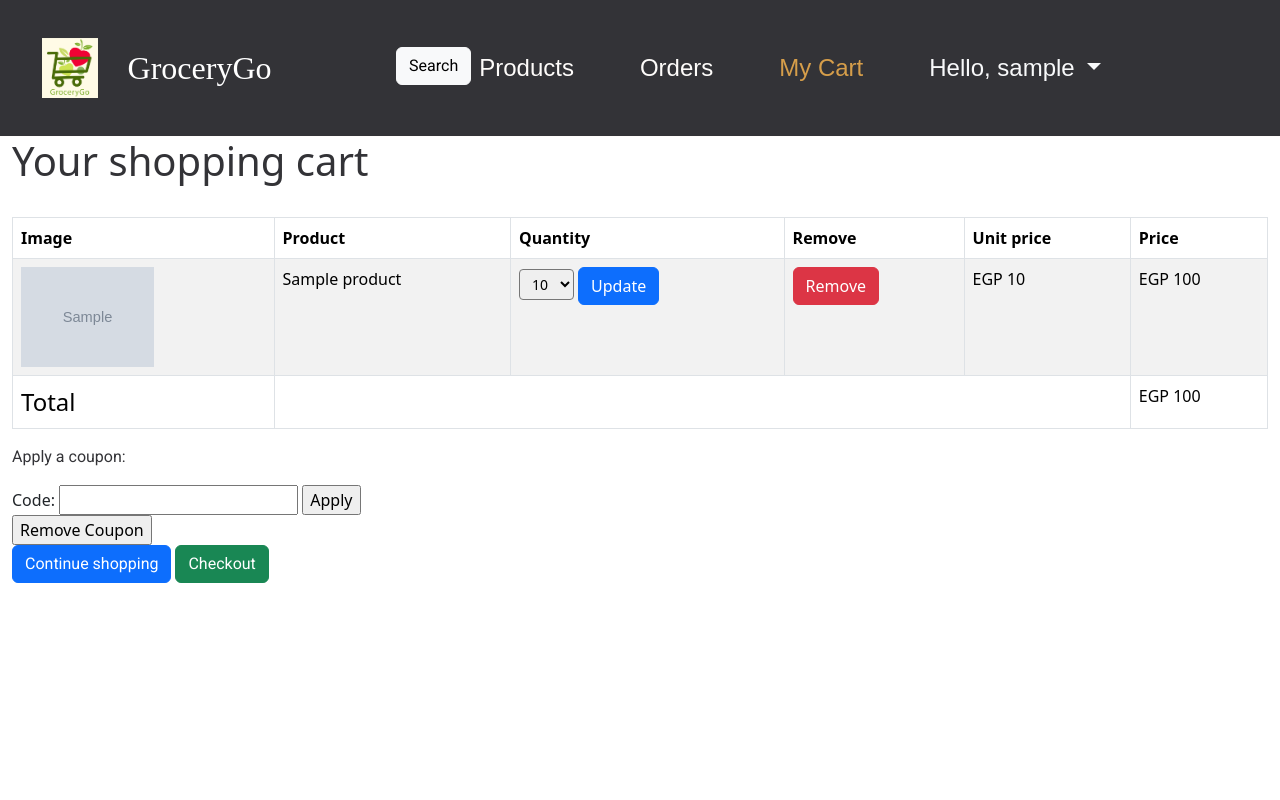
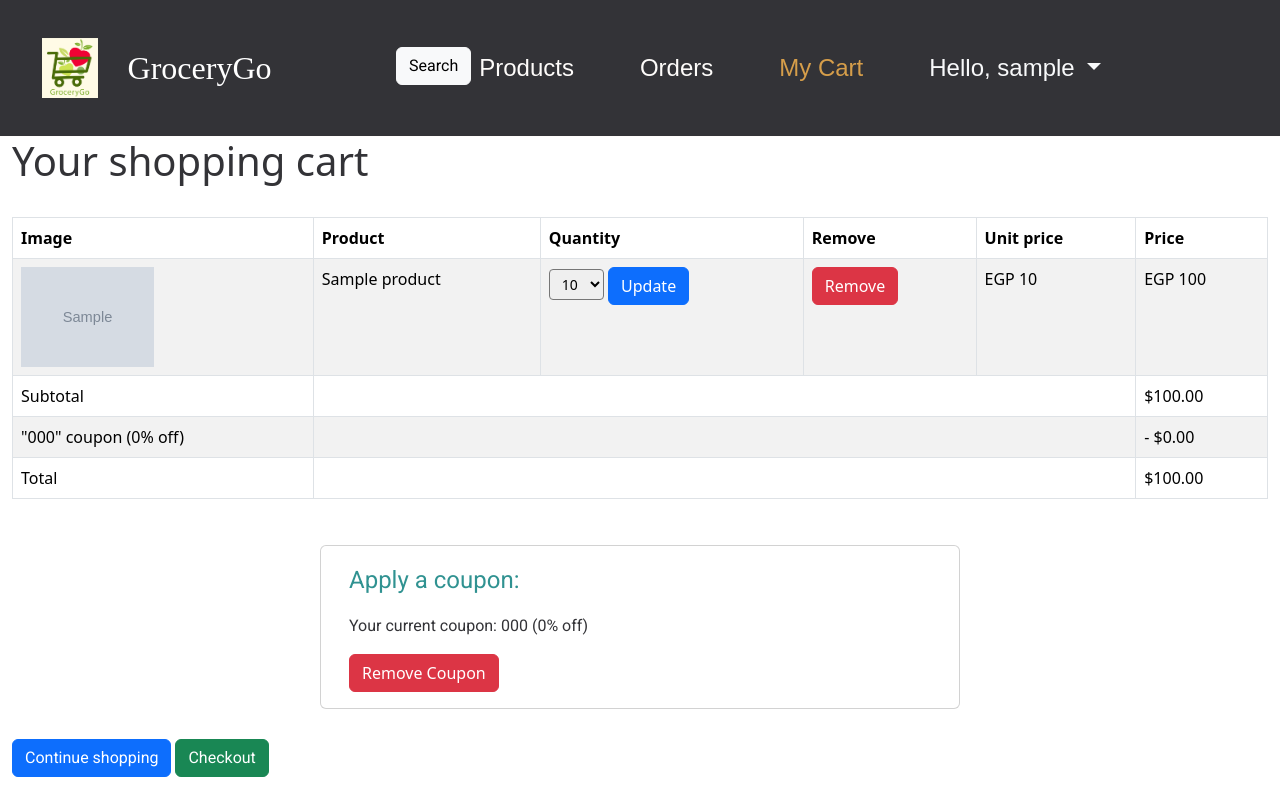
Before and after one commit to AuroraaSan/GroceryGo, a Django app: page /cart/ in a window 1280 px wide. Run offline with Django 4.2, Linux system fonts and the light colour scheme; a user stored in the database is signed in; tables that the repository leaves empty hold one stand-in row (values such as "Sample post"); grey boxes marked "Sample" are stand-in pictures; some libraries are stand-ins or nearby versions.

Commit message:
Styled the coupon in cart

```diff
--- a/shop/models.py
+++ b/shop/models.py
@@ -306,5 +306,7 @@ def update_category_product_count(sender, instance, **kwargs):
         category.save()
         parent_category = category.parent_cat
         while parent_category:
-            parent_category.product_count = parent_category.product_set.aggregate(Sum('product_count'))['product_count__sum']
+            parent_category.product_count = parent_category.product_set.aggregate(
+                Sum("product_count")
+            )["product_count__sum"]
             parent_category.save()
--- a/templates/cart/detail.html
+++ b/templates/cart/detail.html
@@ -1,15 +1,12 @@
 {% extends "base.html" %}
 {% load static %}
-
+{% load crispy_forms_tags %}
 {% block title %}
 Your shopping cart
 {% endblock %}
-
 {% block content %}
 <h1>Your shopping cart</h1>
-
 <div class="container mt-4 ml-3">
-
    <table class="table table-bordered table-striped">
       <thead>
          <tr>
@@ -51,25 +48,58 @@
          </tr>
          {% endwith %}
          {% endfor %}
+          {% if cart.coupon %}
+            <tr class="subtotal">
+              <td>Subtotal</td>
+              <td colspan="4"></td>
+              <td class="num">${{ cart.get_total_price|floatformat:2 }}</td>
+            </tr>
+            <tr>
+              <td>
+                "{{ cart.coupon.code }}" coupon
+                ({{ cart.coupon.discount }}% off)
+              </td>
+              <td colspan="4"></td>
+              <td class="num neg">
+                - ${{ cart.get_discount|floatformat:2 }}
+              </td>
+            </tr>
+          {% endif %}
           <tr class="total">
-      <td style="font-size: 1.5em;">Total</td>
+            <td>Total</td>
             <td colspan="4"></td>
-      <td class="num">EGP {{ cart.get_total_price | floatformat }}</td>
+            <td class="num">
+              ${{ cart.get_total_price_after_discount|floatformat:2 }}
+            </td>
           </tr>
       </tbody>
    </table>
 </div>
 {% if cart|length > 0 %}
-  <p>Apply a coupon:</p>
-  <form action="{% url "coupons:apply" %}" method="post">
-  {{ coupon_apply_form }}
-  <input type="submit" value="Apply">
+<div class="card">
+    <div class="card-body">
+        <p class="card-text">Apply a coupon:</p>
+
+        {% if cart.coupon %}
+            <p>Your current coupon: {{ cart.coupon.code }} ({{ cart.coupon.discount }}% off)</p>
+        {% else %}
+            <form action="{% url "coupons:apply" %}" method="post" class="d-inline">
+                {{ coupon_apply_form|crispy }}
+                <input type="submit" value="Apply" class="btn btn-success">
                 {% csrf_token %}
             </form>
-  <form method="post" action="{% url 'coupons:remove' %}">
+        {% endif %}
+
+        {% if cart.coupon %}
+            <form method="post" action="{% url 'coupons:remove' %}" class="d-inline">
                 {% csrf_token %}
-    <input type="submit" value="Remove Coupon">
+                <input type="submit" value="Remove Coupon" class="btn btn-danger" >
             </form>
+        {% endif %}
+    </div>
+</div>
+
+
 <p class="text-right">
    <a href="{% url "shop:product_list" %}" class="btn btn-primary">Continue shopping</a>
    <a href="{% url "orders:order_create" %}" class="btn btn-success">Checkout</a>
```
Also changed, not shown: coupons/views.py (+6 -2 lines), shop/admin.py (+8 -2 lines). Lines whose indentation alone changed are shown as unchanged.
